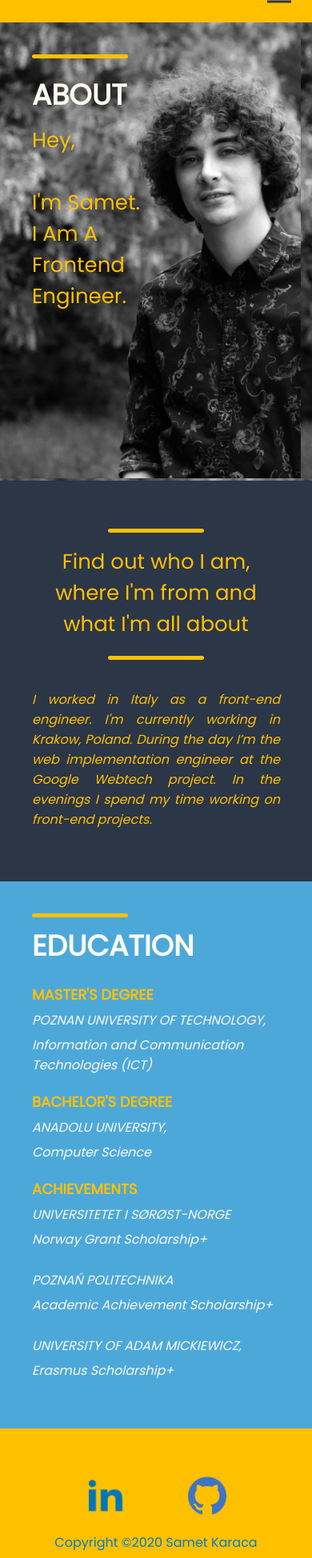
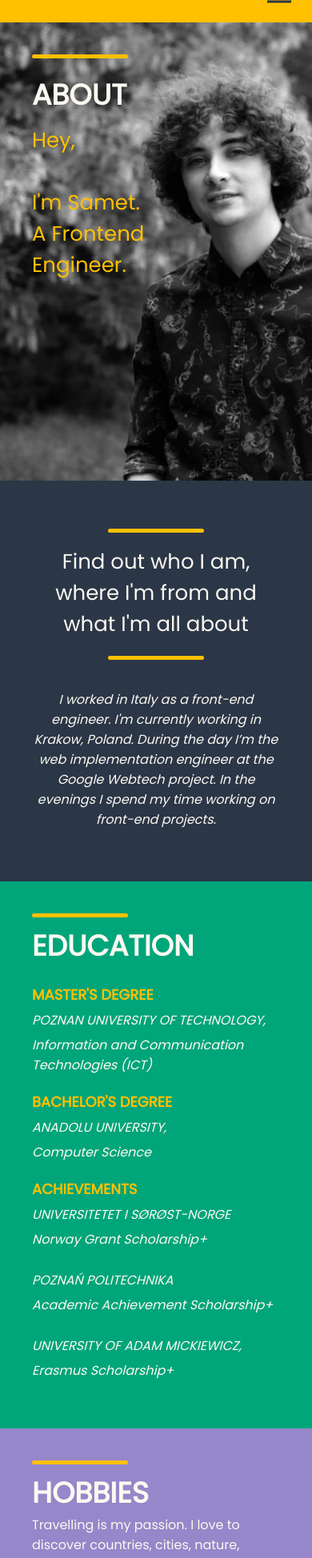
Before and after one commit to sametkaraca/portfolio, a React (Create React App) app: page /About in a window 390 px wide. Shown: the part 40-1988 px from the top of the page at 80% size. Built offline with nearby package versions, Linux system fonts and the light colour scheme.

Commit message:
About for mobile is completed.

```diff
--- a/src/components/About/About.jsx
+++ b/src/components/About/About.jsx
@@ -2,11 +2,15 @@ import React from 'react';
 import { AboutHeader } from "./AboutHeader";
 import { AboutSummary } from './AboutSummary';
 import { AboutEducation } from './AboutEducation';
+import { AboutHobbies } from './AboutHobbies';
+import { AboutTravel } from './AboutTravel';
 
 export const About = () => {
     return (<>
         <AboutHeader />
         <AboutSummary />
         <AboutEducation />
+        <AboutHobbies />
+        <AboutTravel />
     </>);
 }
--- a/src/components/About/AboutHeader.jsx
+++ b/src/components/About/AboutHeader.jsx
@@ -8,7 +8,7 @@ export const AboutHeader = () => {
                 <div className={style.about_header_container_title}>
                     <span className={style.topline}></span>
                     <h2 className={style.about_header_container_title__text}>About</h2>
-                    <h4 className={style.about_header_container_title__content}>Hey,<br /> <br /> I'm Samet. <br /> I am a frontend engineer.</h4>
+                    <h4 className={style.about_header_container_title__content}>Hey,<br /> <br /> I'm Samet. <br /> A frontend engineer.</h4>
                 </div>
             </div>
         </section>);
--- /dev/null
+++ b/src/components/About/AboutHobbies.jsx
@@ -0,0 +1,14 @@
+import React from 'react';
+import style from "../../styles/main.module.scss";
+
+export const AboutHobbies = () => {
+    return (
+        <section className={style.about_hobbies}>
+            <span className={style.topline}></span>
+            <h2 className={style.about_hobbies__maintitle}>Hobbies</h2>
+
+            <p className={style.about_hobbies_content}>
+                Travelling is my passion. I  love to discover countries, cities, nature, people, and cultures. I am also interested in languages, analogue photography, vinyl records.
+            </p>
+        </section>);
+}
--- /dev/null
+++ b/src/components/About/AboutTravel.jsx
@@ -0,0 +1,10 @@
+import React from 'react';
+import style from "../../styles/main.module.scss";
+import travelIMG from '../../assets/wallpapers/samet_mobile_norway@1x.png';
+
+export const AboutTravel = () => {
+    return (
+        <section className={style.about_travel}>
+            <img className={style.about_travel_img} src={travelIMG} alt="Samet in Norway" srcset="" />
+        </section>);
+}
--- a/src/styles/components/_about.module.scss
+++ b/src/styles/components/_about.module.scss
@@ -4,6 +4,8 @@
   background: url("../../assets/wallpapers/samet_mobile@1x.png");
   height: 68vh;
   display: grid;
+  background-repeat: no-repeat;
+  background-size: 100% 100%;
 
   &_container {
     align-items: center;
@@ -29,7 +31,7 @@
 
 .about_summary {
   display: grid;
-  color: $color-amber;
+  color: $color-bianca;
   background-color: $color-ebony-clay;
   padding: 4rem;
 
@@ -42,7 +44,6 @@
 
     &__content {
       margin-top: 2rem;
-      text-align: justify;
       font-weight: lighter;
       font-style: italic;
     }
@@ -50,7 +51,7 @@
 }
 
 .about_education {
-  background-color: $color-shakespeare;
+  background-color: $color-jade;
   display: grid;
   align-items: center;
   padding: 4rem;
@@ -85,3 +86,27 @@
     }
   }
 }
+
+.about_hobbies {
+  background-color: $color-east-side;
+  display: grid;
+  align-items: center;
+  padding: 4rem;
+  color: $color-bianca;
+
+  &__maintitle {
+    text-transform: uppercase;
+  }
+
+  &_content {
+    color: $color-bianca;
+  }
+}
+
+.about_travel {
+  margin-bottom: -1rem;
+  &_img {
+    width: 100%;
+    height: auto;
+  }
+}
```
Also changed, not shown: src/components/About/AboutEducation.jsx (+17 -16 lines), 2 other files (tests, documents, lock files or other folders).
